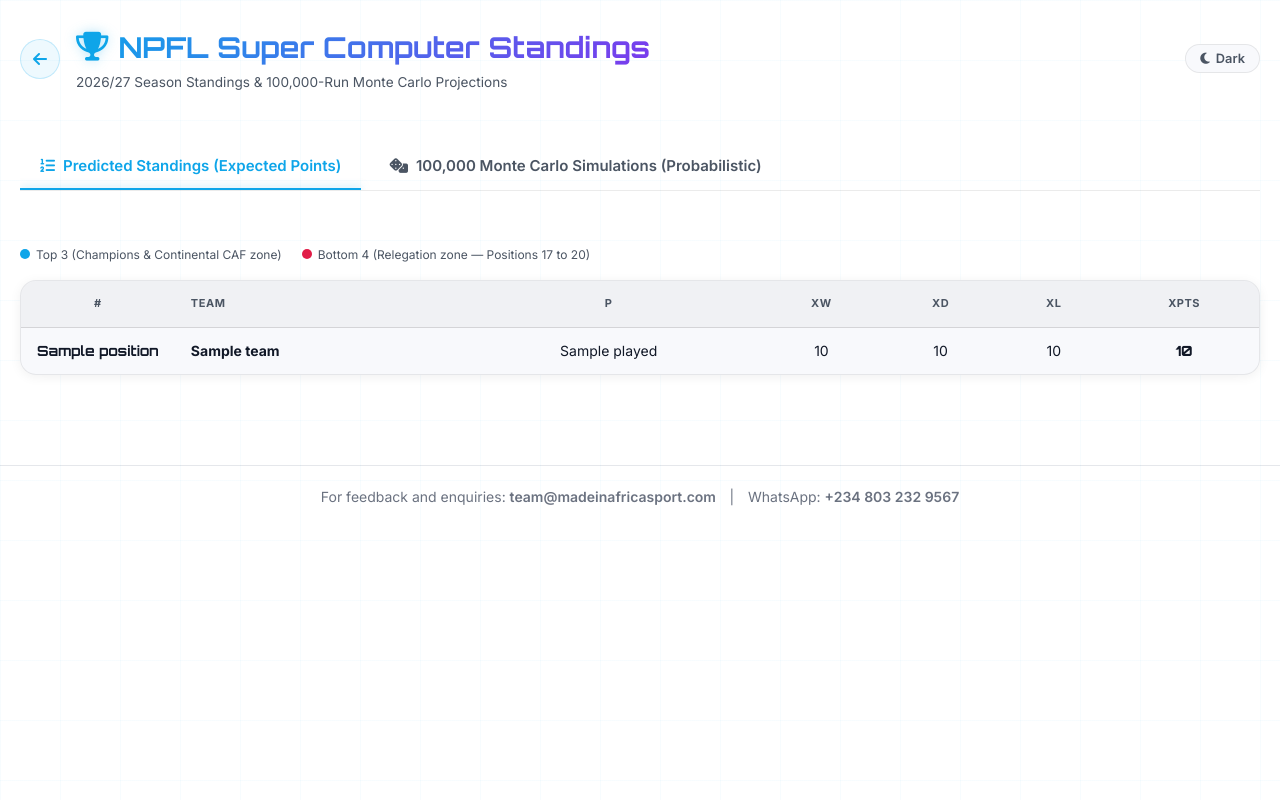
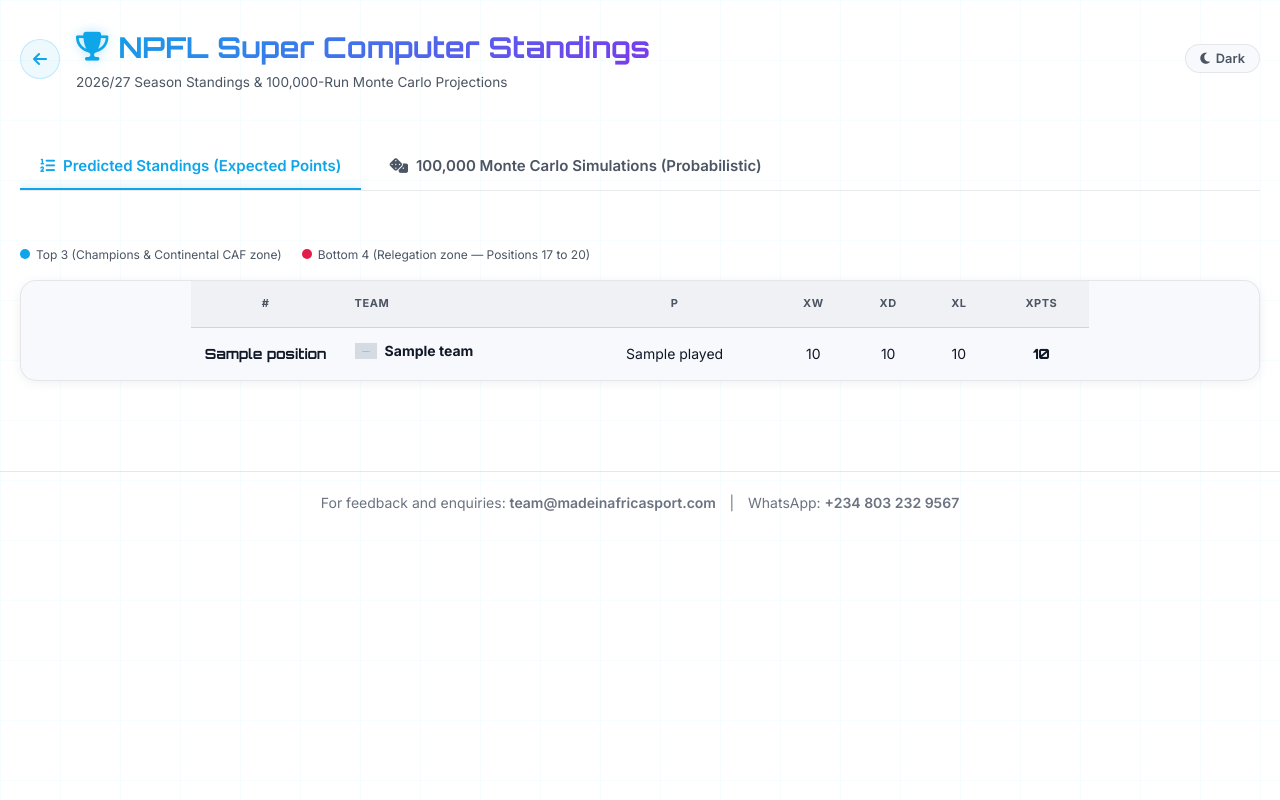
Before and after one commit to jerrytope/NPFL-MIAS, a Django app: template supercomputer/templates/supercomputer/standings.html in a window 1280 px wide. Run offline with Django 5.2, Linux system fonts and the light colour scheme; the template is opened without the code that fills it: most values are stand-ins (such as "Sample title", 1, 10 or a date in 2020); grey boxes marked "Sample" are stand-in pictures.

Commit message:
add logo to standing

```diff
--- a/supercomputer/templates/supercomputer/standings.html
+++ b/supercomputer/templates/supercomputer/standings.html
@@ -16,6 +16,11 @@
     <link rel="stylesheet" href="{% static 'supercomputer/style.css' %}">
     <!-- Theme toggle (loaded early to prevent flash) -->
     <script src="{% static 'theme.js' %}"></script>
+
+    <!-- html2canvas + the shared exporter power the admin "Download PNG"
+         buttons on the standings tables. -->
+    <script src="https://cdn.jsdelivr.net/npm/html2canvas@1.4.1/dist/html2canvas.min.js"></script>
+    <script src="{% static 'png_export.js' %}"></script>
 
     <style>
         /* Tabs Section */
@@ -92,16 +97,18 @@
             overflow-x: auto;
             box-shadow: 0 2px 12px rgba(0, 0, 0, 0.06);
             margin-top: 16px;
+            padding: 0 20px;
         }
 
         .standings-table {
-            width: 100%;
+            width: 75%;
             border-collapse: collapse;
-            min-width: 680px;
+            min-width: 620px;
+            margin: 0 auto;
         }
 
         .standings-table thead th {
-            padding: 14px 16px;
+            padding: 14px 14px;
             font-size: 11px;
             font-weight: 700;
             text-transform: uppercase;
@@ -118,7 +125,7 @@
         }
 
         .standings-table tbody td {
-            padding: 12px 16px;
+            padding: 12px 14px;
             font-size: 14px;
             color: var(--stnds-text-primary, #111827);
             text-align: center;
@@ -129,6 +136,33 @@
         .standings-table tbody td:nth-child(2) {
             text-align: left;
             font-weight: 600;
+        }
+
+        .team-cell {
+            display: inline-flex;
+            align-items: center;
+            gap: 8px;
+        }
+
+        .team-cell .team-logo-sm {
+            width: 22px;
+            height: 22px;
+            object-fit: contain;
+            flex-shrink: 0;
+        }
+
+        .team-cell .team-initials-sm {
+            display: inline-flex;
+            align-items: center;
+            justify-content: center;
+            width: 22px;
+            height: 22px;
+            border-radius: 50%;
+            flex-shrink: 0;
+            font-size: 9px;
+            font-weight: 700;
+            color: #fff;
+            letter-spacing: 0.3px;
         }
 
         .standings-table tbody tr:hover {
@@ -266,6 +300,12 @@
 
         .zone-dot.relegation {
             background: #e11d48;
+        }
+
+        .table-download-bar {
+            display: flex;
+            justify-content: flex-end;
+            margin-top: 10px;
         }
 
         .md-filter {
@@ -463,8 +503,17 @@
                 </div>
 
                 {% if standings %}
+                {% if user.is_authenticated %}
+                <div class="table-download-bar">
+                    <button type="button" class="download-btn" title="Download PNG"
+                            aria-label="Download predicted standings as an image"
+                            onclick="downloadElementAsPNG('predictedStandingsTable', 'predicted-standings')">
+                        <i class="fas fa-download"></i>
+                    </button>
+                </div>
+                {% endif %}
                 <div class="standings-card">
-                    <table class="standings-table">
+                    <table class="standings-table" id="predictedStandingsTable">
                         <thead>
                             <tr>
                                 <th>#</th>
@@ -482,7 +531,18 @@
                                 <td class="pos-cell {% if row.position <= 3 %}pos-top3{% elif row.position > 16 %}pos-relegation{% endif %}">
                                     {{ row.position }}
                                 </td>
-                                <td><strong>{{ row.team }}</strong></td>
+                                <td>
+                                    <span class="team-cell">
+                                        {% if row.logo %}
+                                        <img class="team-logo-sm" src="{{ row.logo }}" alt="" loading="lazy"
+                                             onerror="this.style.display='none'; this.nextElementSibling.style.display='inline-flex';">
+                                        <span class="team-initials-sm" style="background:#64748b; display:none;">{{ row.team|slice:":2"|upper }}</span>
+                                        {% else %}
+                                        <span class="team-initials-sm" style="background:#64748b;">{{ row.team|slice:":2"|upper }}</span>
+                                        {% endif %}
+                                        <strong>{{ row.team }}</strong>
+                                    </span>
+                                </td>
                                 <td>{{ row.played }}</td>
                                 <td>{{ row.won|floatformat:0 }}</td>
                                 <td>{{ row.drawn|floatformat:0 }}</td>
@@ -518,8 +578,17 @@
                 </div>
 
                 {% if projections %}
+                {% if user.is_authenticated %}
+                <div class="table-download-bar">
+                    <button type="button" class="download-btn" title="Download PNG"
+                            aria-label="Download simulation standings as an image"
+                            onclick="downloadElementAsPNG('projectionsTable', 'monte-carlo-standings')">
+                        <i class="fas fa-download"></i>
+                    </button>
+                </div>
+                {% endif %}
                 <div class="standings-card" id="projectionsCard">
-                    <table class="standings-table">
+                    <table class="standings-table" id="projectionsTable">
                         <thead>
                             <tr>
                                 <th>#</th>
@@ -538,7 +607,18 @@
                                 <td class="pos-cell {% if forloop.counter <= 3 %}pos-top3{% elif forloop.counter > 16 %}pos-relegation{% endif %}">
                                     {{ forloop.counter }}
                                 </td>
-                                <td><strong>{{ row.team.name }}</strong></td>
+                                <td>
+                                    <span class="team-cell">
+                                        {% if row.logo %}
+                                        <img class="team-logo-sm" src="{{ row.logo }}" alt="" loading="lazy"
+                                             onerror="this.style.display='none'; this.nextElementSibling.style.display='inline-flex';">
+                                        <span class="team-initials-sm" style="background:#64748b; display:none;">{{ row.team.name|slice:":2"|upper }}</span>
+                                        {% else %}
+                                        <span class="team-initials-sm" style="background:#64748b;">{{ row.team.name|slice:":2"|upper }}</span>
+                                        {% endif %}
+                                        <strong>{{ row.team.name }}</strong>
+                                    </span>
+                                </td>
                                 <td class="pts-cell">{{ row.expected_points|floatformat:1 }}</td>
                                 <td><span class="range-badge">{{ row.worst_points }} – {{ row.best_points }} pts</span></td>
                                 <td>
```
Also changed, not shown: supercomputer/views.py (+8 -0 lines), 1 other file.
